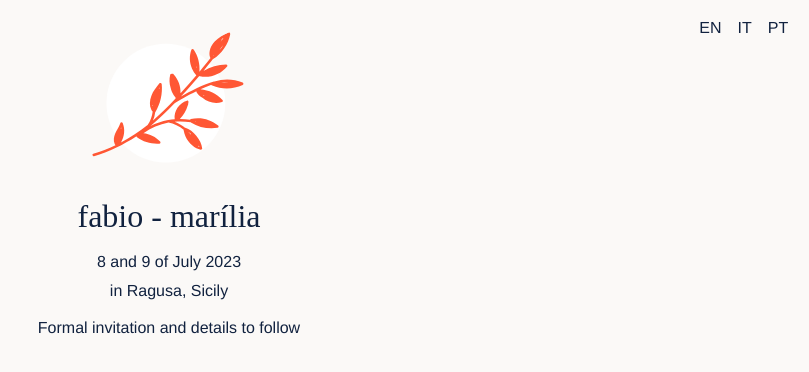
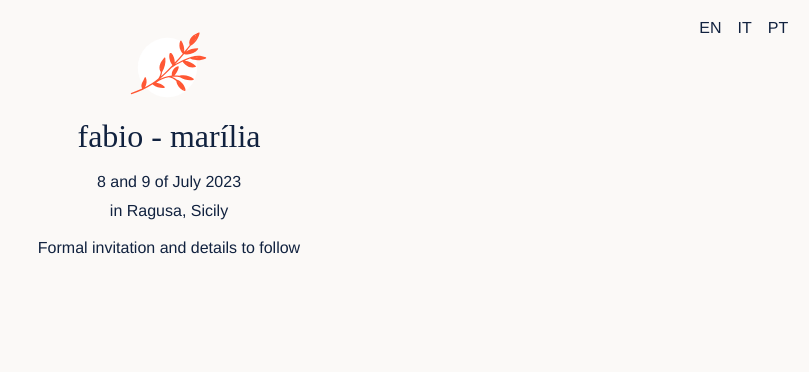
Before and after one commit to arci/wedding, a React (Create React App) app: page / in a window 1280 px wide. Shown: the top 372 px of the page, without its empty margins (471-1280 px from the left). Built offline with nearby package versions, Linux system fonts and the light colour scheme; what @googlemaps/react-wrapper would draw is missing.

Commit message:
first media query

```diff
--- a/src/components/Home/Home.css
+++ b/src/components/Home/Home.css
@@ -24,3 +24,10 @@
     line-height: 24px;
     margin: 0 3.5em 1em 3.5em;
 }
+
+
+@media only screen and (min-width: 768px) {
+    #home .logo {
+        height: 10vmin;
+    }
+  }
```
